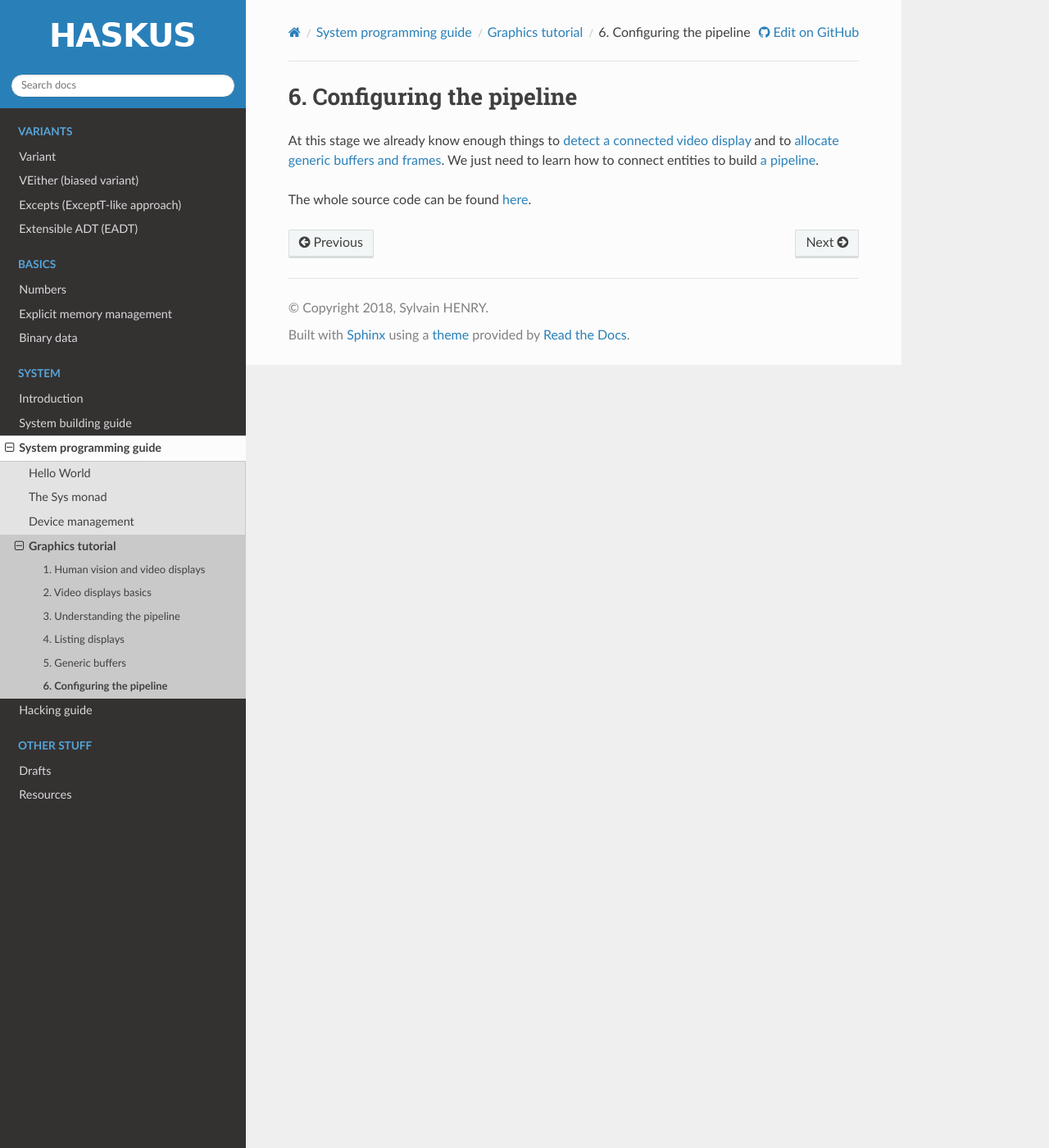
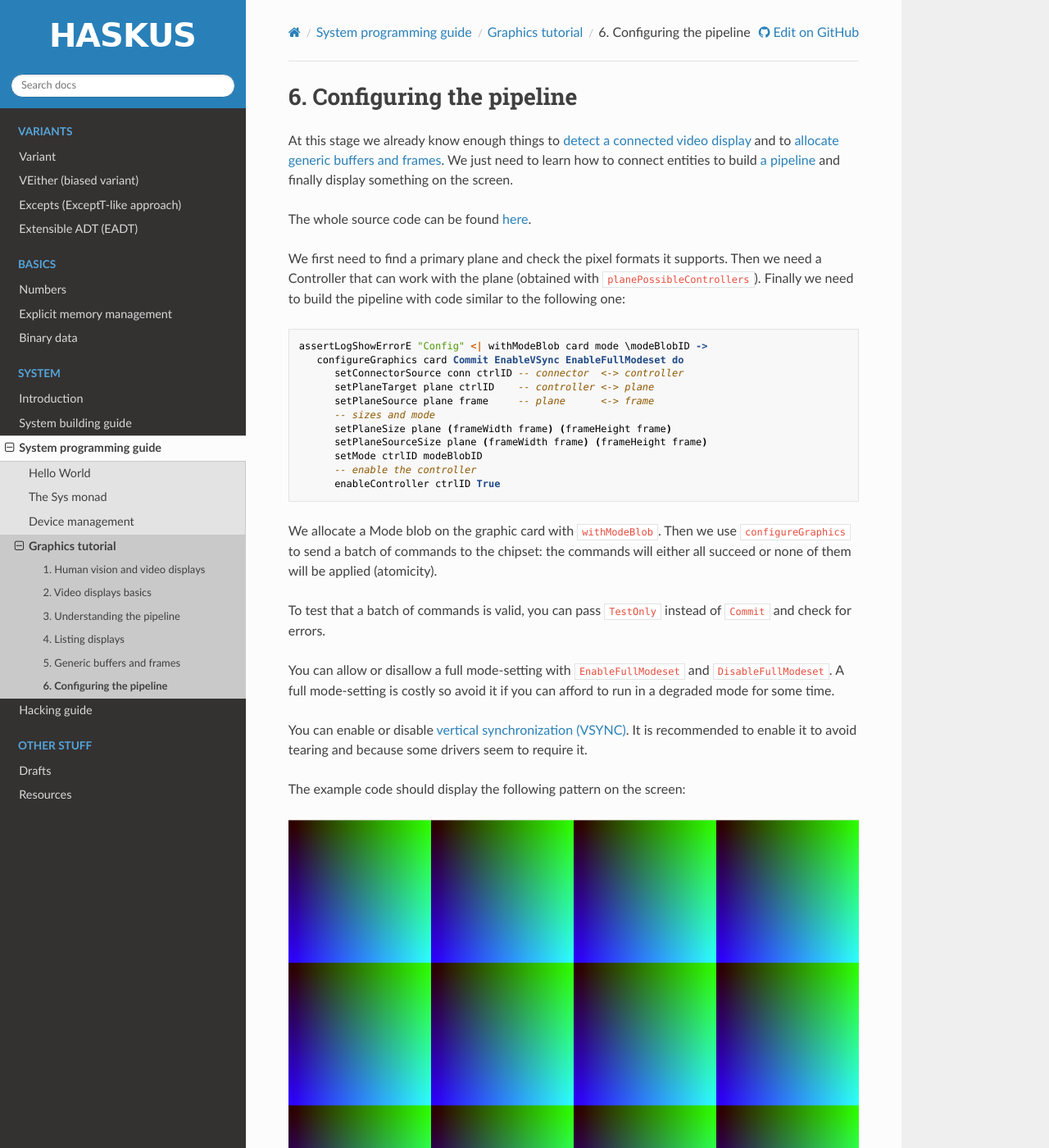
Before and after one commit to haskus/haskus-manual, a Sphinx documentation site: the page built from source/system/programming/graphics/tutorial/pipeline_config.rst, in a window 1280 px wide and 1400 px high. Shown: the whole window at 82% size. Built offline with Sphinx 7.4.7 and the Read the Docs theme 2.0.0, drawn with Linux system fonts in a browser that asks for light colours; pages that are not in the unit, such as notebooks, are missing from menus.

Commit message:
Finish chapter on pipeline config

```diff
--- a/source/system/programming/graphics/tutorial/generic_buffers.rst
+++ b/source/system/programming/graphics/tutorial/generic_buffers.rst
@@ -1,7 +1,7 @@
 .. _graphics_generic_buffers:
 
 ==============================================================================
-Generic buffers
+Generic buffers and frames
 ==============================================================================
 
 The top-most elements of the :ref:`graphics pipeline <graphics_pipeline>` are
--- a/source/system/programming/graphics/tutorial/pipeline_config.rst
+++ b/source/system/programming/graphics/tutorial/pipeline_config.rst
@@ -7,8 +7,48 @@ Configuring the pipeline
 At this stage we already know enough things to :ref:`detect a connected video
 display <graphics_listing_displays>` and to :ref:`allocate generic buffers and
 frames <graphics_generic_buffers>`. We just need to learn how to connect
-entities to build :ref:`a pipeline <graphics_pipeline>`.
+entities to build :ref:`a pipeline <graphics_pipeline>` and finally display
+something on the screen.
 
 The whole source code can be found
 `here
 <https://github.com/haskus/haskus-system/blob/master/haskus-system-examples/src/tutorial/TutFirstPipeline.hs>`_.
+
+We first need to find a primary plane and check the pixel formats it supports.
+Then we need a Controller that can work with the plane (obtained with
+``planePossibleControllers``). Finally we need to build the pipeline with code
+similar to the following one:
+
+.. code:: haskell
+
+   assertLogShowErrorE "Config" <| withModeBlob card mode \modeBlobID ->
+      configureGraphics card Commit EnableVSync EnableFullModeset do
+         setConnectorSource conn ctrlID -- connector  <-> controller
+         setPlaneTarget plane ctrlID    -- controller <-> plane
+         setPlaneSource plane frame     -- plane      <-> frame
+         -- sizes and mode
+         setPlaneSize plane (frameWidth frame) (frameHeight frame)
+         setPlaneSourceSize plane (frameWidth frame) (frameHeight frame)
+         setMode ctrlID modeBlobID
+         -- enable the controller
+         enableController ctrlID True
+
+We allocate a Mode blob on the graphic card with ``withModeBlob``. Then we use
+``configureGraphics`` to send a batch of commands to the chipset: the commands
+will either all succeed or none of them will be applied (atomicity).
+
+To test that a batch of commands is valid, you can pass ``TestOnly`` instead of
+``Commit`` and check for errors.
+
+You can allow or disallow a full mode-setting with ``EnableFullModeset`` and
+``DisableFullModeset``. A full mode-setting is costly so avoid it if you can
+afford to run in a degraded mode for some time.
+
+You can enable or disable :ref:`vertical synchronization (VSYNC) <graphics_vsync>`.
+It is recommended to enable it to avoid tearing and because some drivers seem to
+require it.
+
+The example code should display the following pattern on the screen:
+
+.. image:: /_static/images/system/graphics_first_pipeline.png
+   :class: img_center
--- a/source/system/programming/graphics/tutorial/video_displays_basics.rst
+++ b/source/system/programming/graphics/tutorial/video_displays_basics.rst
@@ -28,6 +28,8 @@ instance 60Hz (60 frames per second).
 Newer video displays may also support variable refresh rates where the delay
 between two frames may depend on the next frame being ready (or a timeout if it
 isn't even after some time).
+
+.. _graphics_vsync:
 
 Switching between frames
 ------------------------
```
Also changed, not shown: source/_static/images/system/graphics_first_pipeline.png (added).
